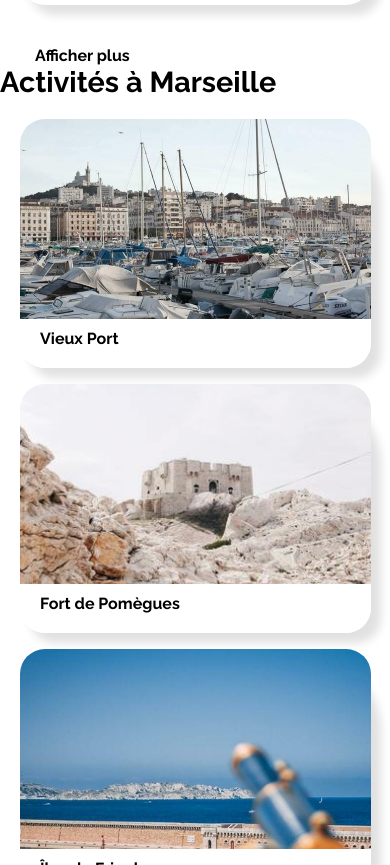
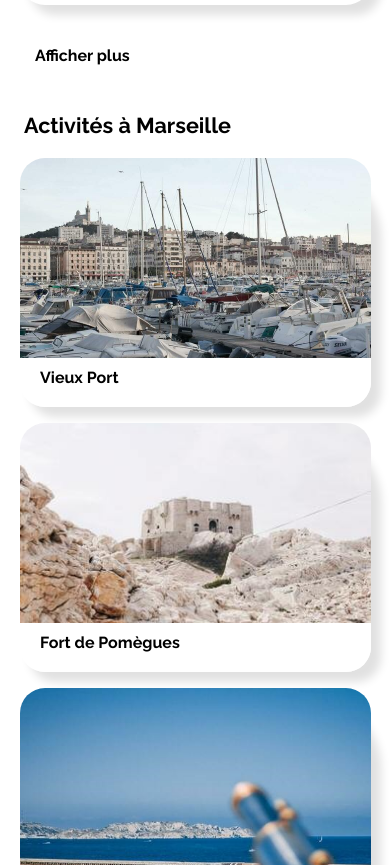
Before and after one commit to Grimmjowjag/TRISTANDAVID_2_21122020, a plain HTML site: page index.html in a window 390 px wide. Shown: the part 3148-4013 px from the top of the page. Drawn offline with Linux system fonts and the light colour scheme.

Commit message:
Changements finaux CSS

```diff
--- a/styles.css
+++ b/styles.css
@@ -399,7 +399,7 @@ main {
 
 /* Activy */
 
-.Activity {
+#Activity {
     display: flex;
     flex-direction: column;
     background-color: white;
@@ -624,7 +624,7 @@ main {
 
 /* Section Activity */
 
-    .Activity header {
+    #Activity header {
         margin: 3rem 3rem 1rem 0.5rem;
         font-size: 0.9rem;
     }
@@ -868,7 +868,7 @@ main {
 
 /* Section Activity */
 
-    .Activity header {
+    #Activity header {
         margin: 3rem 3rem 0 1.5rem;
         font-size: 0.9rem;
     }
```
